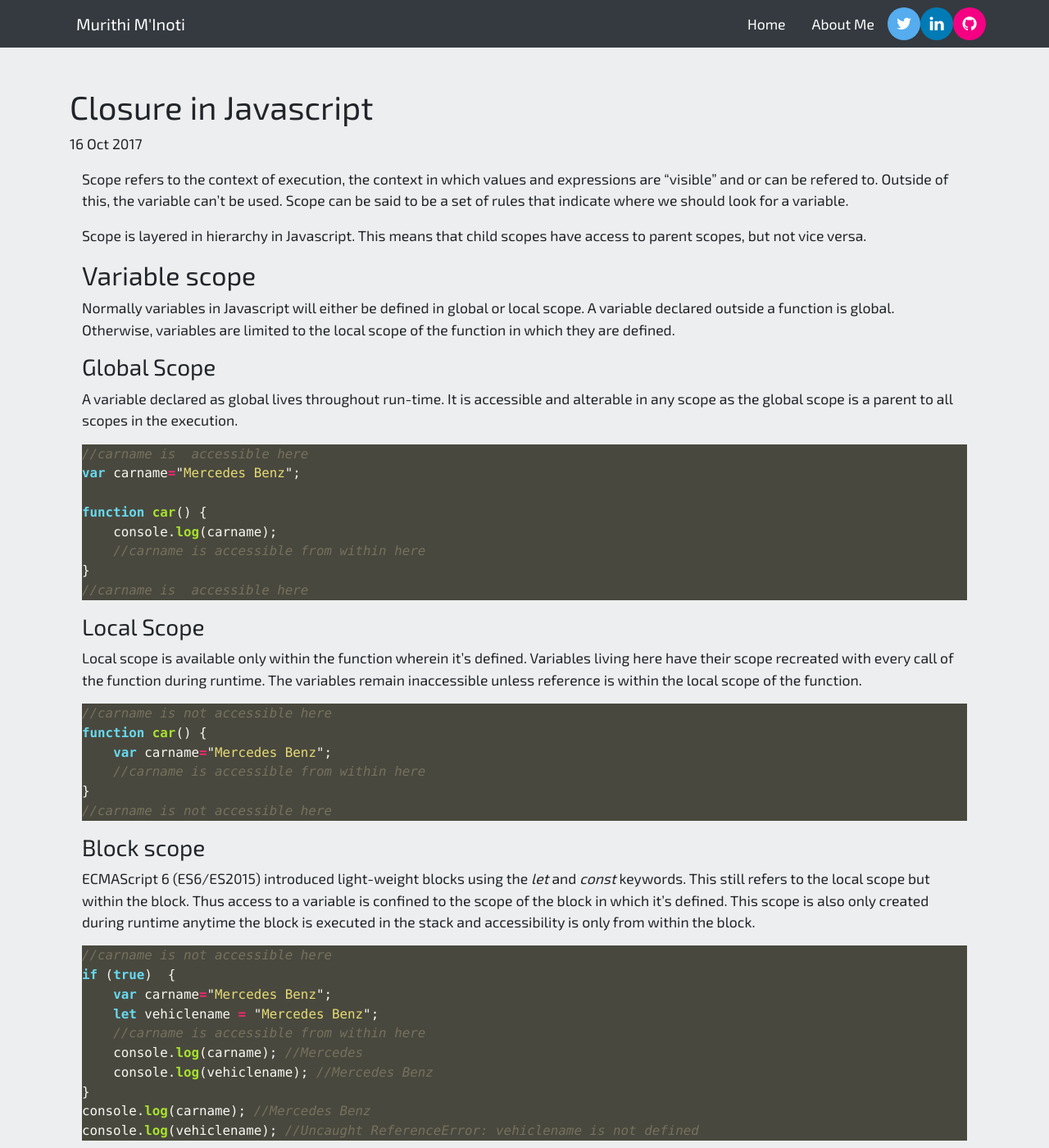
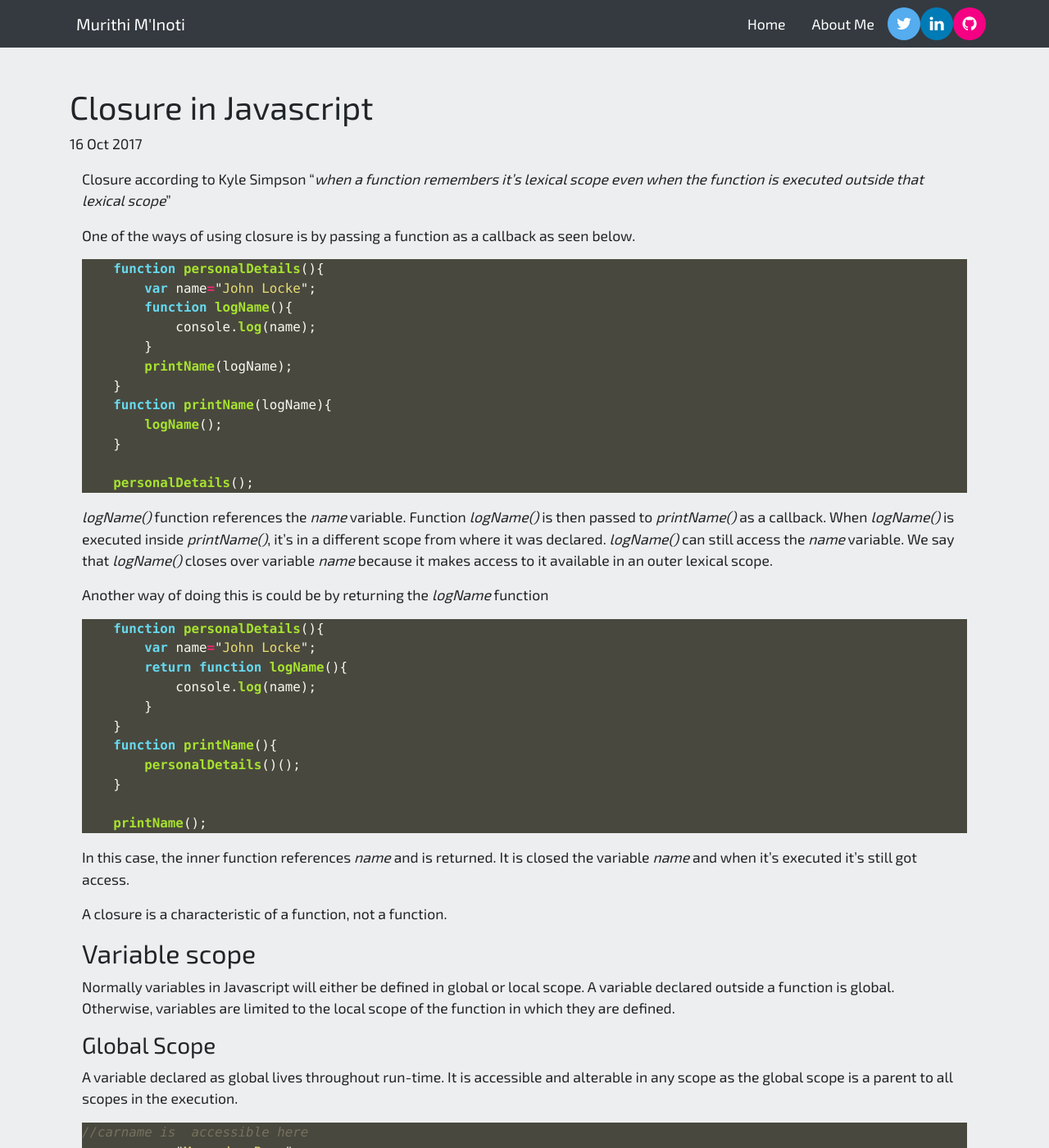
Before and after one commit to Murithi/murithi.github.io, a Jekyll site: the page built from draft/2017-10-18-second-post.md, in a window 1280 px wide and 1400 px high. Shown: the whole window at 82% size. Built offline with Jekyll 4.4.1, drawn with Linux system fonts in a browser that asks for light colours; nearby versions of some CDN libraries; comment, search, counter and statistics services are not loaded.

Commit message:
changes on scope

````diff
--- a/draft/2017-10-18-second-post.md
+++ b/draft/2017-10-18-second-post.md
@@ -6,11 +6,49 @@ author: Murithi M'Inoti
 comments: true
 ---
 
-Scope refers to the context of execution, the context in which values and expressions are "visible" and or can be refered to. Outside of this, the variable can't be used. Scope can be said to be a set of rules that indicate where we should look for a variable.
+Closure according to Kyle Simpson "*when a function remembers it's lexical scope even when the function is executed outside that lexical scope*"
 
-Scope is layered in hierarchy in Javascript. This means that child scopes have access to parent scopes, but not vice versa.
+One of the ways of using closure is by passing a function as a callback as seen below.
+
+```javascript
+    function personalDetails(){
+        var name="John Locke";
+        function logName(){
+            console.log(name);
+        }
+        printName(logName);
+    }
+    function printName(logName){
+        logName();
+    }
+
+    personalDetails();
+```
+
+*logName()* function references the *name* variable. Function *logName()* is then passed to *printName()* as a callback. When *logName()* is executed inside *printName()*, it's in a different scope from where it was declared. *logName()* can still access the *name* variable. We say that *logName()* closes over variable *name* because it makes access to it available in an outer lexical scope.
+
+Another way of doing this is could be by returning the *logName* function
+
+```javascript
+    function personalDetails(){
+        var name="John Locke";
+        return function logName(){
+            console.log(name);
+        }
+    }
+    function printName(){
+        personalDetails()();
+    }
+
+    printName();
+```
+In this case, the inner function references *name* and is returned. It is closed the variable *name* and when it's executed it's still got access.
+
+A closure is a characteristic of a function, not a function.
+
 
 ## Variable scope
+
 Normally variables in Javascript will either be defined in global or local scope. A variable declared outside a function is global. Otherwise, variables are limited to the local scope of the function in which they are defined.
 
 
@@ -42,6 +80,7 @@ function car() {
 ```
 
 ### Block scope
+
 ECMAScript 6 (ES6/ES2015) introduced light-weight blocks using the *let* and *const* keywords. This still refers to the local scope but within the block. Thus access to a variable is confined to the scope of the block in which it's defined. This scope is also only created during runtime anytime the block is executed in the stack and accessibility is only from within the block.
 
 
````
Also changed, not shown: _posts/2017-10-05-scope-in-javascript.md (+8 -2 lines), draft/2017-10-30-modules-post.md (added, +15 -0 lines).
